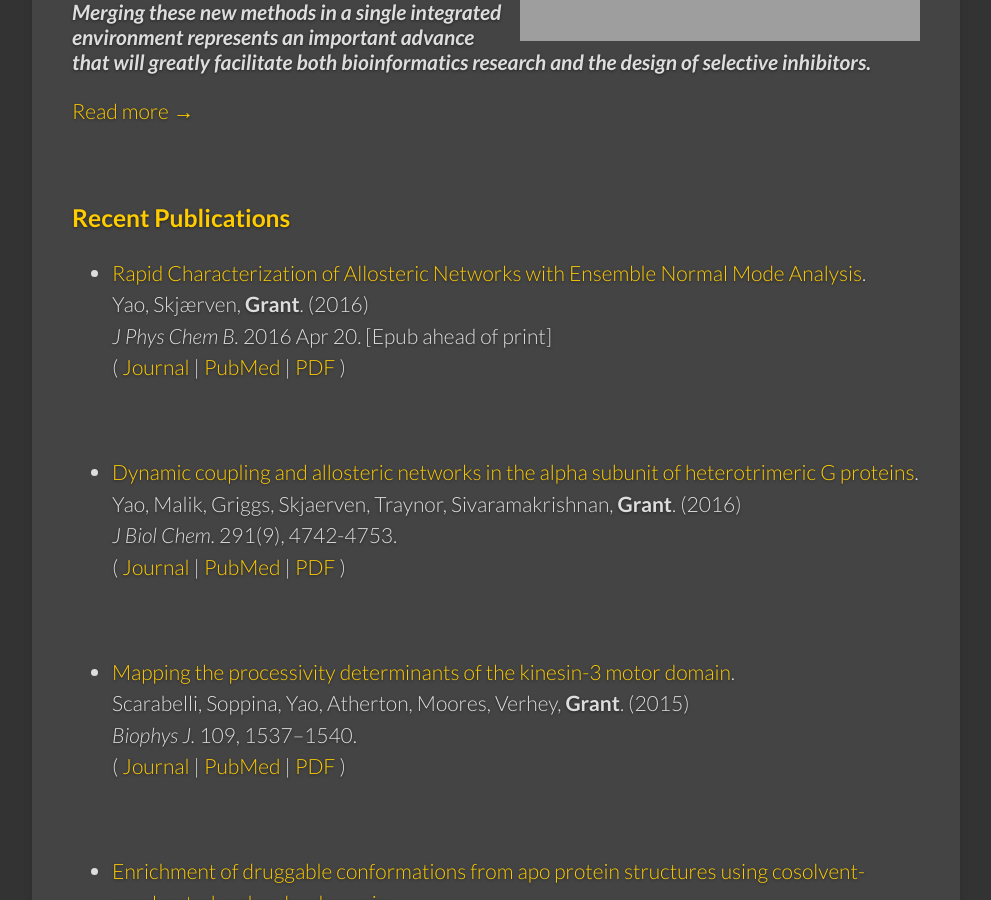
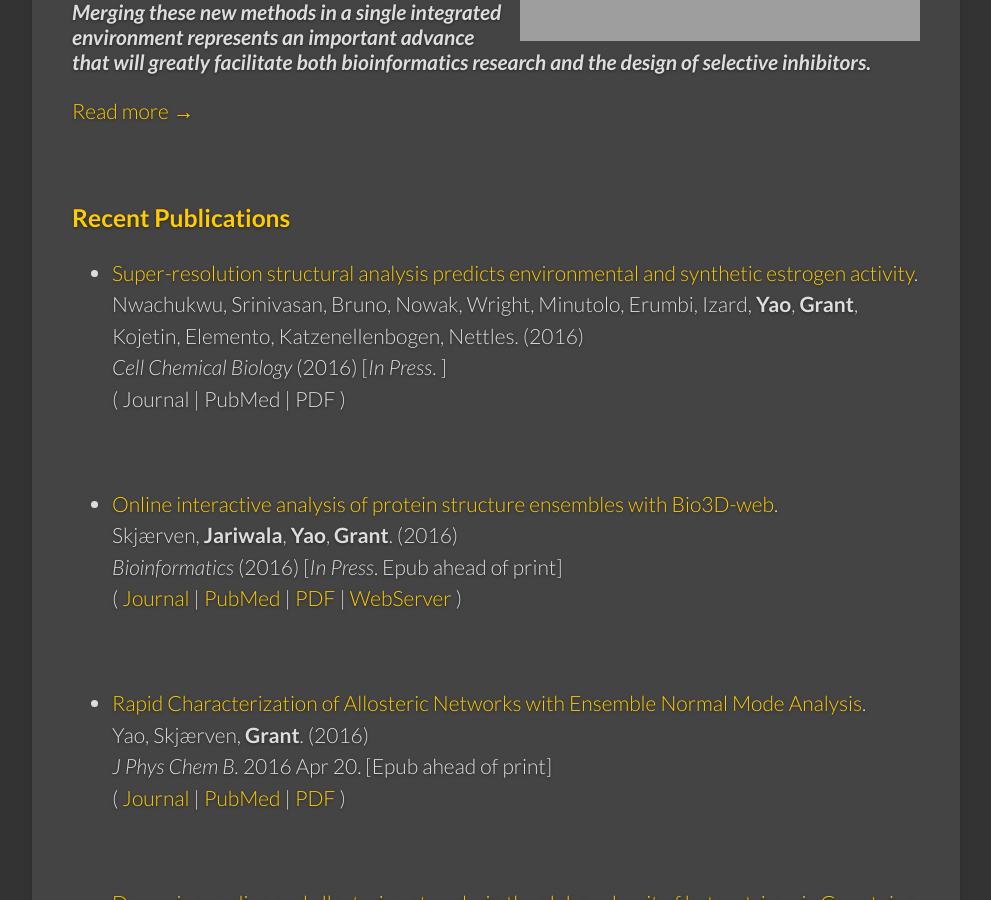
Before and after one commit to bioboot/newlabsite, a Jekyll site: the page built from research/index.md, in a window 1280 px wide and 900 px high, scrolled down 2768 px. Shown: the whole window, without its empty margins (149-1140 px from the left). Built offline with Jekyll 4.4.1, drawn with Linux system fonts in a browser that asks for light colours.

Commit message:
Update recent publications

```diff
--- a/research/index.md
+++ b/research/index.md
@@ -58,6 +58,20 @@ Motivated by the wide utility and use of Bio3D, together with our own research q
 
 ### [Recent Publications](#pubs)
 
+*   [Super-resolution structural analysis predicts environmental and synthetic estrogen activity]().
+    Nwachukwu, Srinivasan, Bruno, Nowak, Wright, Minutolo, Erumbi, Izard, **Yao**,  **Grant**, Kojetin, Elemento, Katzenellenbogen, Nettles. (2016)
+    _Cell Chemical Biology_ (2016) [_In Press_. ]
+    ( Journal | PubMed | PDF )
+
+<br/>
+
+*   [Online interactive analysis of protein structure ensembles with Bio3D-web](http://bioinformatics.oxfordjournals.org/content/early/2016/07/18/bioinformatics.btw482).
+    Skjærven, **Jariwala**, **Yao**, **Grant**. (2016)
+    _Bioinformatics_ (2016) [_In Press_. Epub ahead of print]
+    ( [Journal](http://bioinformatics.oxfordjournals.org/content/early/2016/07/18/bioinformatics.btw482) | [PubMed](https://www.ncbi.nlm.nih.gov/pubmed/27423893?dopt=Abstract) | [PDF](http://bioinformatics.oxfordjournals.org/content/early/2016/07/18/bioinformatics.btw482.full.pdf+html) | [WebServer](http://thegrantlab.org/bio3d/webapps) )
+
+<br/>
+
 *   [Rapid Characterization of Allosteric Networks with Ensemble Normal Mode Analysis](https://www.ncbi.nlm.nih.gov/pubmed/27056373).
     Yao, Skjærven, **Grant**. (2016)
     _J Phys Chem B._ 2016 Apr 20. [Epub ahead of print]
```
